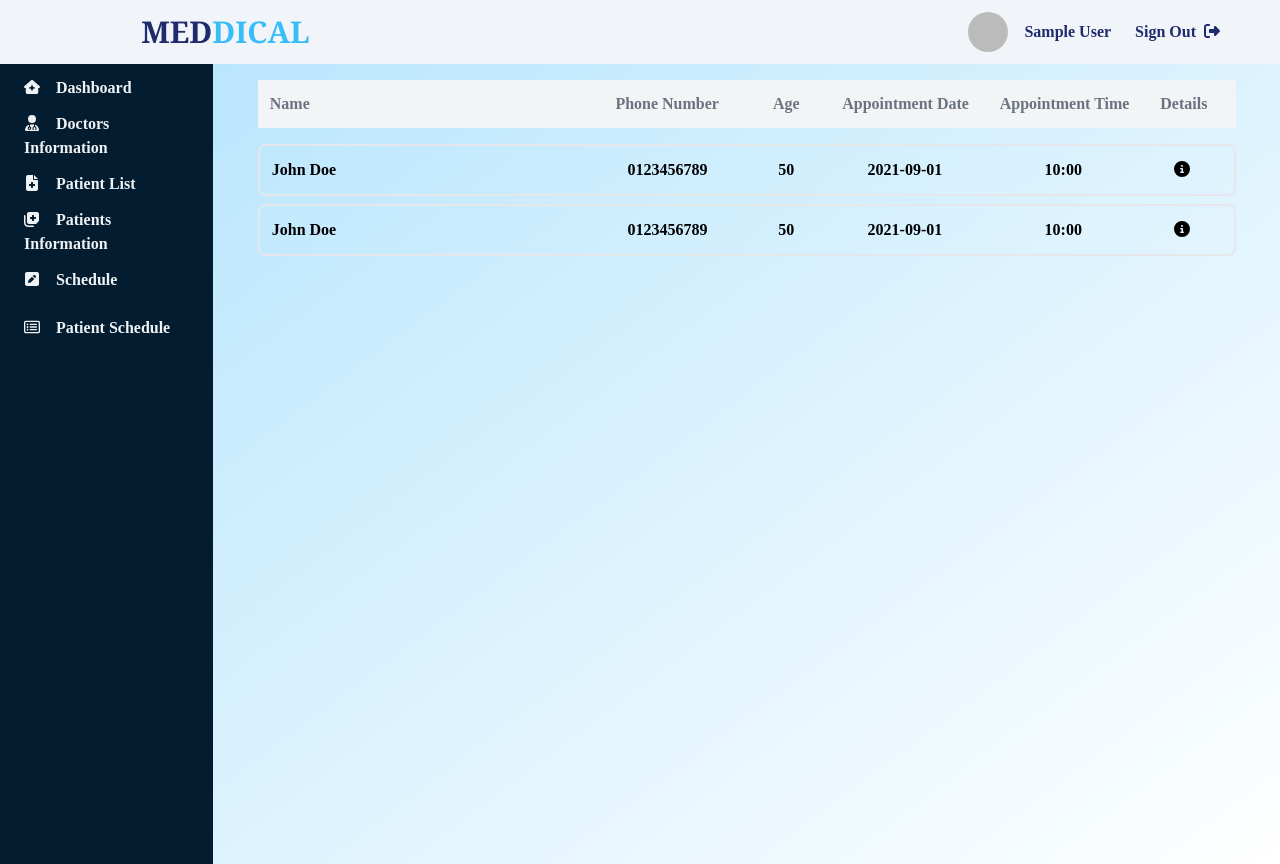
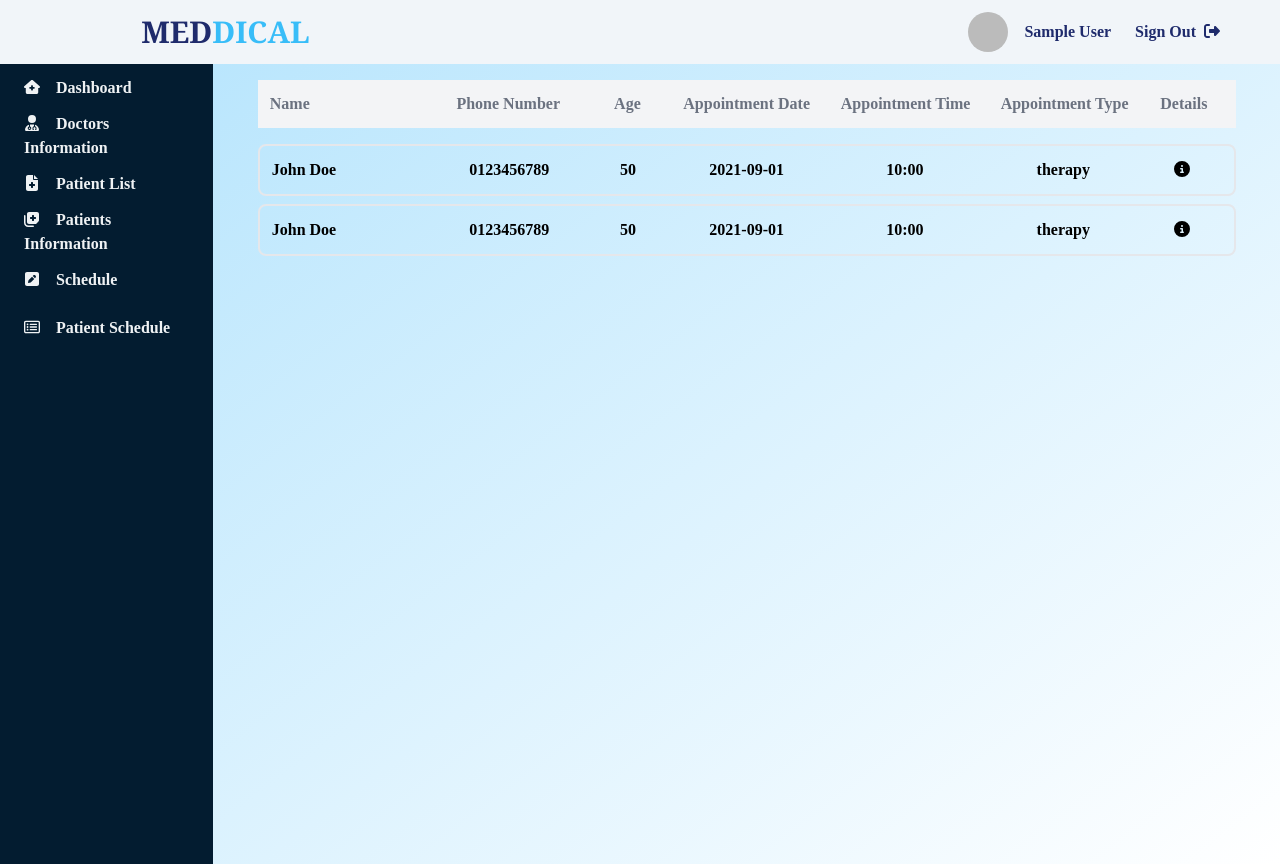
Before and after one commit to MinhChieens/random-assgn-demo, a React (Vite) app: page /doctors/patientList in a window 1280 px wide. Built offline with nearby package versions, Linux system fonts and the light colour scheme; no server answers; sample sign-in values are in the browser's storage.

Commit message:
add 1 column

```diff
--- a/src/pages/pagesDoctors/ListPatient.jsx
+++ b/src/pages/pagesDoctors/ListPatient.jsx
@@ -11,6 +11,7 @@ const ListPatient = () => {
          phoneNumber: "0123456789",
          age: "50",
          gender: "male",
+         appointmentType: "therapy",
          nextAppointment: {
             date: "2021-09-01",
             time: "10:00",
@@ -22,6 +23,7 @@ const ListPatient = () => {
          phoneNumber: "0123456789",
          age: "50",
          gender: "male",
+         appointmentType: "therapy",
          nextAppointment: {
             date: "2021-09-01",
             time: "10:00",
@@ -37,11 +39,12 @@ const ListPatient = () => {
    return (
       <div className="flex flex-col gap-4 items-center  w-full mx-auto my-4">
          <div className="w-11/12 mx-auto grid grid-cols-12 p-3 bg-gray-100 items-center justify-items-center justify-center font-[poppins] font-bold text-gray-500 ">
-            <div className="col-span-4 justify-self-start">Name</div>
+            <div className="col-span-2 justify-self-start">Name</div>
             <div className="col-span-2">Phone Number</div>
             <div className="col-span-1">Age</div>
             <div className="col-span-2">Appointment Date</div>
             <div className="col-span-2">Appointment Time</div>
+            <div className="col-span-2">Appointment Type</div>
             <div className="col-span-1">Details</div>
          </div>
          <div className="w-11/12 mx-auto flex flex-col gap-2">
@@ -50,7 +53,7 @@ const ListPatient = () => {
                   key={index}
                   className="grid grid-cols-12 p-3 items-center justify-center justify-items-center font-bold font-yeseva border-2 rounded-lg hover:text-white hover:bg-darkblue"
                >
-                  <div className="col-span-4 justify-self-start">
+                  <div className="col-span-2 justify-self-start">
                      {patient.name}
                   </div>
                   <div className="col-span-2">{patient.phoneNumber}</div>
@@ -61,6 +64,7 @@ const ListPatient = () => {
                   <div className="col-span-2">
                      {patient.nextAppointment.time}
                   </div>
+                  <div className="col-span-2">{patient.appointmentType}</div>
                   <div className="col-span-1">
                      <button onClick={() => handleDetails(patient.uid)}>
                         <FontAwesomeIcon icon={faCircleInfo} />
```
